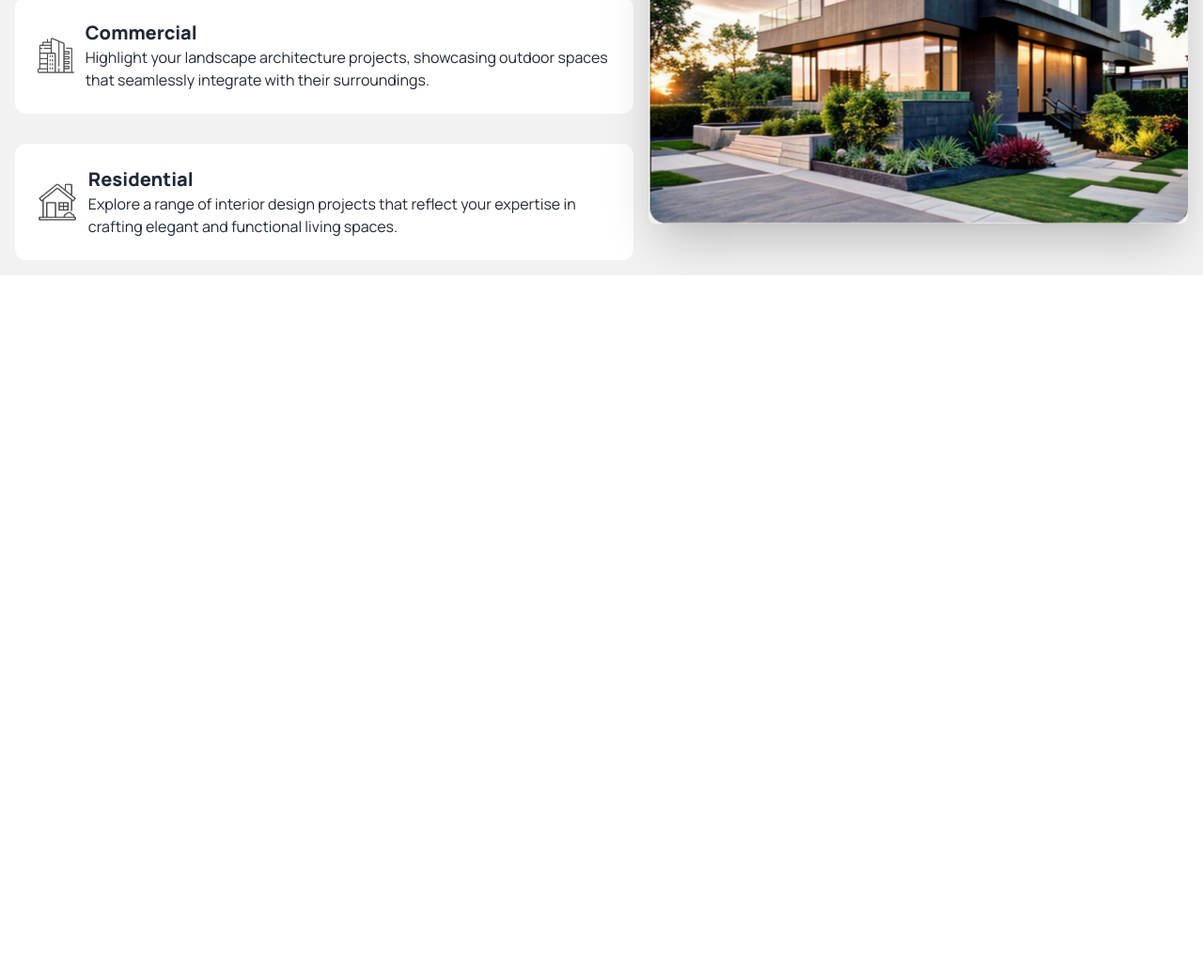
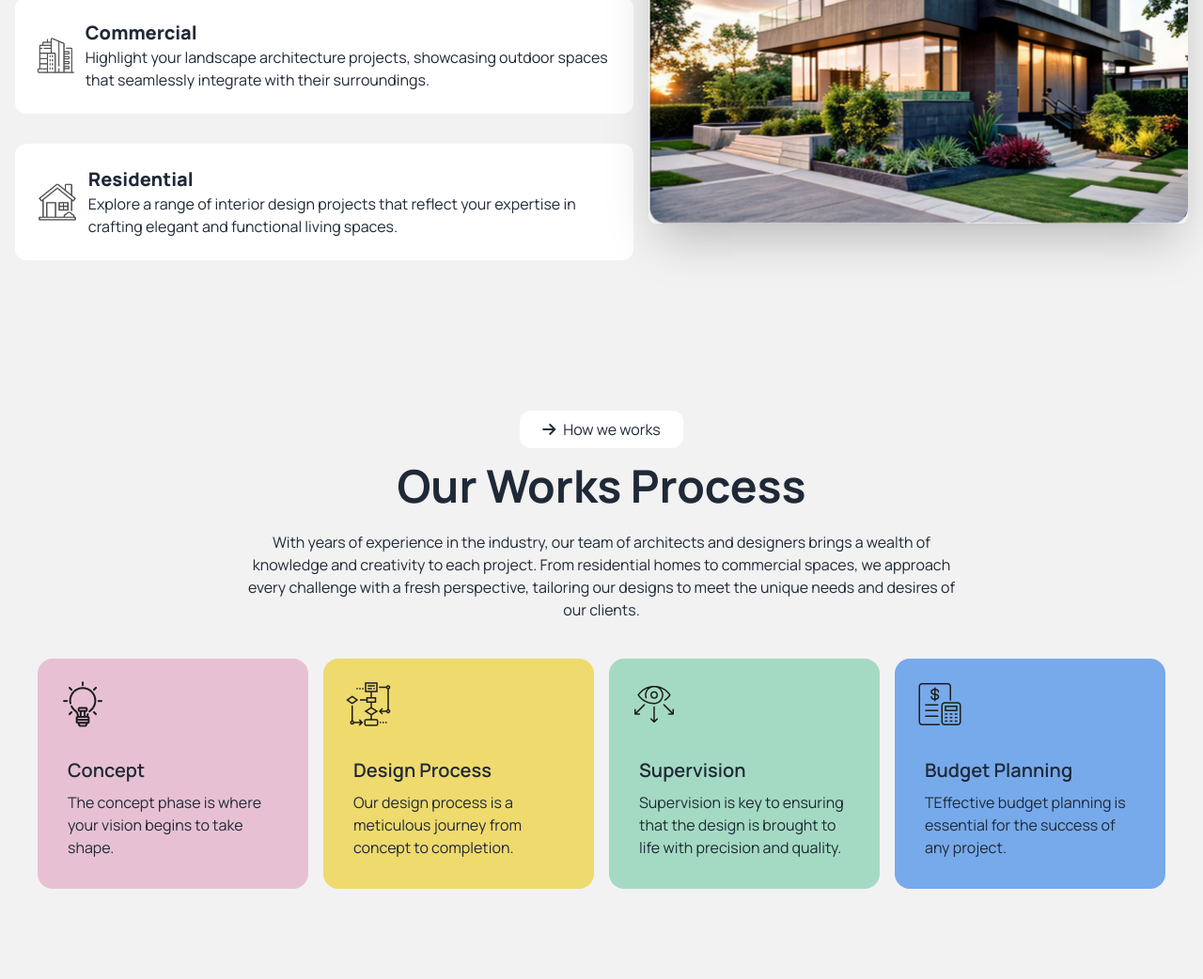
Before and after one commit to iRobinIslam/B10-Assignment-03-mission, a plain HTML site: page index.html in a window 1280 px wide. Shown: the part 1277-2319 px from the top of the page at 94% size. Before the commit the page ends 1570 px from the top, so only its background shows below. Drawn offline with nearby package versions, Linux system fonts and the light colour scheme.

Commit message:
added the works section

```diff
--- a/index.html
+++ b/index.html
@@ -122,6 +122,75 @@
                </div>
              </div>
            </section>
+                      <!-- Our Works section -->
+                      <section>
+                        <div class="hero bg-base-200 md:pt-32">
+                           <div class="hero-content text-center">
+                             <div class="">
+                               <div class="pb-4"><button class="bg-white rounded-xl py-2 px-6"><i class="fa-solid fa-arrow-right pr-2"></i>How we works</button></div>
+                               <h1 class="text-5xl font-bold">Our Works Process</h1>
+                               <p class="py-6 md:px-60">
+                                 With years of experience in the industry, our team of architects and designers brings a wealth of knowledge and creativity to each project. From residential homes to commercial spaces, we approach every challenge with a fresh perspective, tailoring our designs to meet the unique needs and desires of our clients.
+                               </p>
+                               </div>
+                           </div>
+                         </div>
+
+                         <!-- card start  -->
+                         <div class="bg-base-200 flex flex-col items-center md:flex-row justify-center gap-4 pb-12 md:pb-24">
+
+                           <!-- card one  -->
+                           <div class="card bg-[#E7C1D3] w-72">
+                               <div class="pl-6 pt-6">
+                                 <img
+                                 src="./assets/concept.png" />
+                               </div>
+
+                             <div class="card-body">
+                               <h2 class="card-title">Concept</h2>
+                               <p>The concept phase is where your vision begins to take shape.</p>
+                             </div>
+                           </div>
+
+                           <!-- card two -->
+                           <div class="card bg-[#EFDA6E] w-72">
+                               <div class="pl-6 pt-6">
+                                 <img
+                                 src="./assets/flow-chart.png" />
+                               </div>
+
+                             <div class="card-body">
+                               <h2 class="card-title">Design Process</h2>
+                               <p>Our design process is a meticulous journey from concept to completion.</p>
+                             </div>
+                           </div>
+
+                           <!-- card three -->
+                           <div class="card bg-[#A4DAC3] w-72">
+                               <div class="pl-6 pt-6">
+                                 <img
+                                 src="./assets/vision.png" />
+                               </div>
+
+                             <div class="card-body">
+                               <h2 class="card-title">Supervision</h2>
+                               <p>Supervision is key to ensuring that the design is brought to life with precision and quality.</p>
+                             </div>
+                           </div>
+
+                           <!-- card four -->
+                           <div class="card bg-[#77AAEA] w-72">
+                               <div class="pl-6 pt-6">
+                                 <img
+                                 src="./assets/budget-planning.png" />
+                               </div>
+                             <div class="card-body">
+                               <h2 class="card-title">Budget Planning</h2>
+                               <p>TEffective budget planning is essential for the success of any project.</p>
+                             </div>
+                           </div>
+                          </div>
+                  </section>
     </main>
     <footer>
 
```
